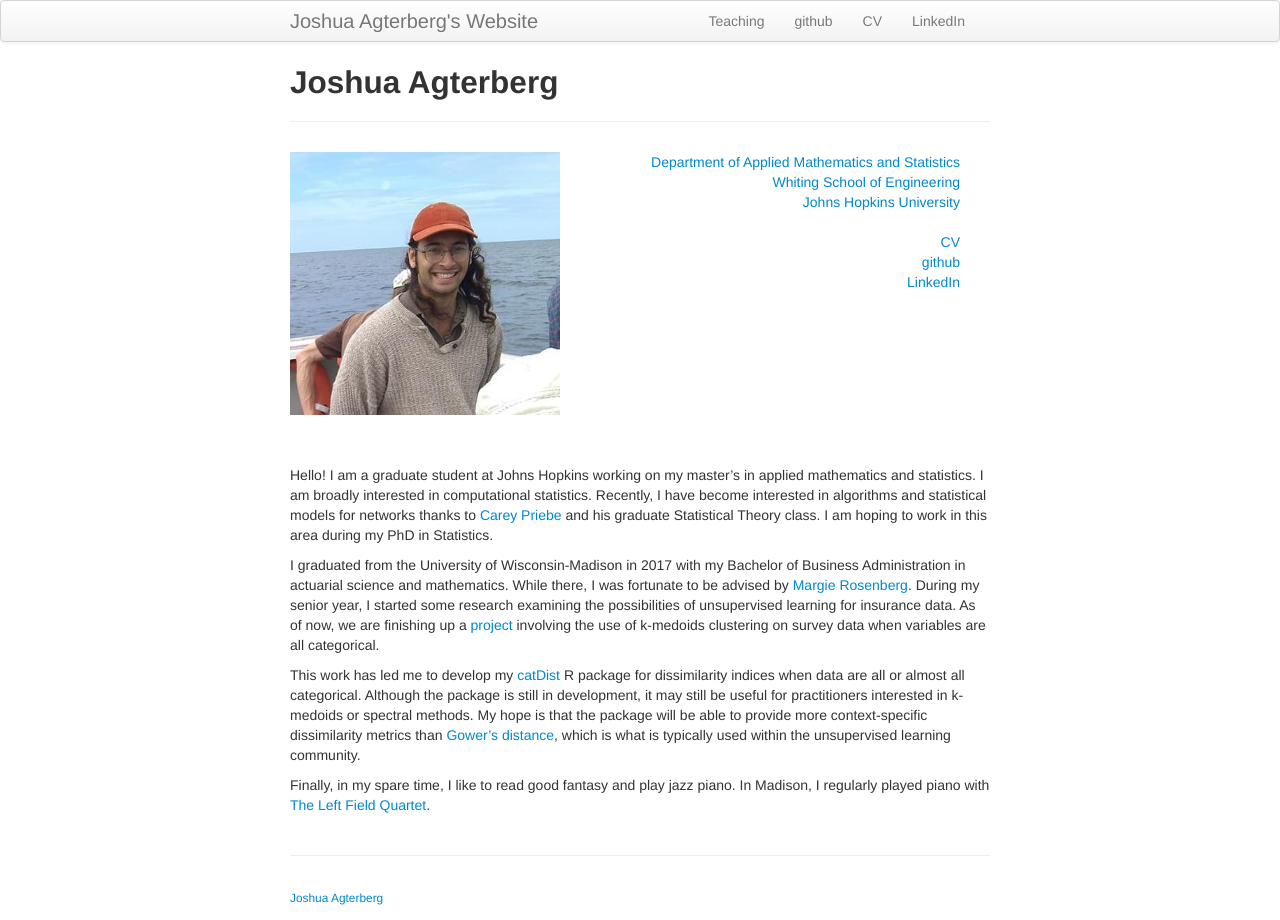
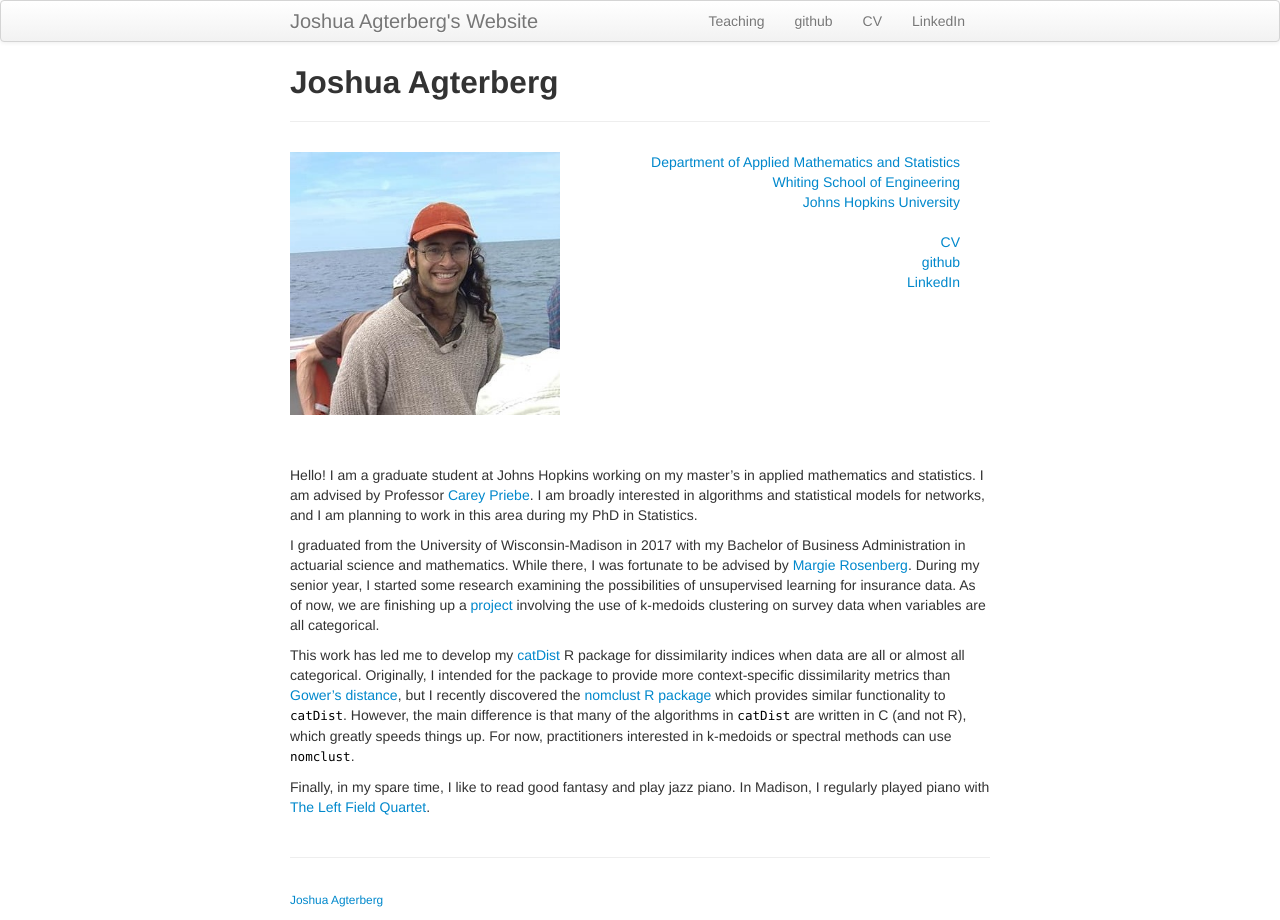
Before and after one commit to jagterberg/jagterberg.github.io, a Jekyll site: the page built from index.md, in a window 1280 px wide. Built offline with Jekyll 4.4.1, drawn with Linux system fonts in a browser that asks for light colours.

Commit message:
opening paragraph

```diff
--- a/index.md
+++ b/index.md
@@ -25,9 +25,8 @@ description: Graduate Student at Johns Hopkins
 <br/>
 
 Hello! I am a graduate student at Johns Hopkins working on my master's in applied mathematics and statistics.
-I am broadly interested in computational statistics.  Recently, I have become interested in algorithms and
-statistical models for networks thanks to [Carey Priebe](https://www.ams.jhu.edu/~priebe/) and his graduate
-Statistical Theory class. I am hoping to work in this area during my PhD in Statistics.
+I am advised by Professor [Carey Priebe](https://www.ams.jhu.edu/~priebe/).  I am broadly interested in algorithms
+and statistical models for networks, and I am planning to work in this area during my PhD in Statistics.
 
 I graduated from the University of Wisconsin-Madison in 2017 with my Bachelor of Business Administration in actuarial
 science and mathematics.  While there, I was fortunate to be advised by [Margie Rosenberg](https://bus.wisc.edu/faculty/marjorie-rosenberg).
@@ -36,10 +35,11 @@ As of now, we are finishing up a [project](https://www.soa.org/pd/events/2017/pr
 involving the use of k-medoids clustering on survey data when variables are all categorical.
 
 This work has led me to develop my [catDist](https://github.com/jagterberg/catDist) R package for dissimilarity
-indices when data are all or almost all categorical. Although the package is still in development, it may still
-be useful for practitioners interested in k-medoids or spectral methods. My hope is that the package will be able
-to provide more context-specific dissimilarity metrics than [Gower's distance](https://www.r-bloggers.com/clustering-mixed-data-types-in-r/),
-which is what is typically used within the unsupervised learning community.
+indices when data are all or almost all categorical. Originally, I intended for the package to provide more context-specific
+dissimilarity metrics than [Gower's distance](https://www.r-bloggers.com/clustering-mixed-data-types-in-r/), but I
+recently discovered the [nomclust R package](https://cran.r-project.org/web/packages/nomclust/index.html) which provides
+similar functionality to <code>catDist</code>.  However, the main difference is that many of the algorithms in <code>catDist</code> are written
+in C (and not R), which greatly speeds things up. For now, practitioners interested in k-medoids or spectral methods can use <code>nomclust</code>.
 
 Finally, in my spare time, I like to read good fantasy and play jazz piano.  In Madison, I regularly played piano with
 [The Left Field Quartet](https://leftfieldquartet.bandcamp.com/releases).
```
